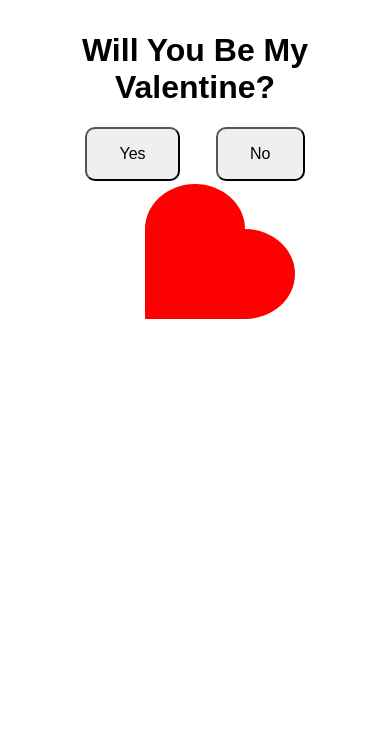
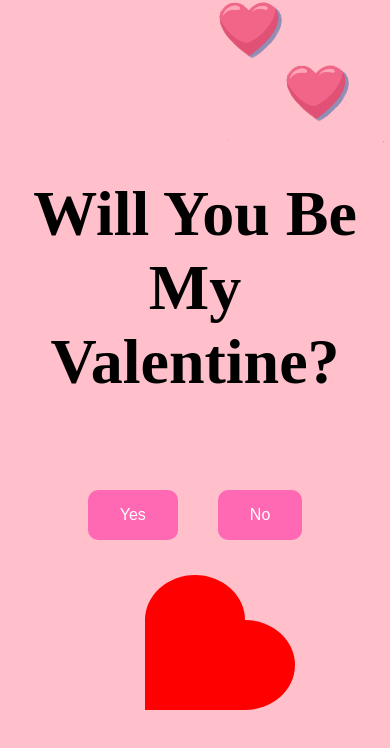
Before and after one commit to TyBryson03/Practice, a plain HTML site: page valentines.html in a window 390 px wide. Drawn offline with Linux system fonts and the light colour scheme.

Commit message:
website skeleton, falling hearts and title test for iphone

```diff
--- a/script.js
+++ b/script.js
@@ -29,4 +29,33 @@ window.onload = function() {
     alert("Aww, come on! Give it a second thought...");
     // Could relocate the "No" button or do something else quirky
   });
+  createFallingHearts(40);
+
 };
+
+function createFallingHearts(count) {
+    const heartsContainer = document.getElementById("heartsBackground");
+    console.log("heartsContainer is:", heartsContainer);
+
+  if (!heartsContainer) {
+    // If you see this, the ID is still not matching or the HTML isn't loaded
+    console.error("Could not find heartsBackground element!");
+    return;
+  }
+    for (let i = 0; i < count; i++) {
+      // 1) Create a new div
+      const heart = document.createElement("div");
+      heart.classList.add("falling-heart");
+
+      // 2) Random left position from 0% to 100%
+      const leftPos = Math.random() * 100;
+      heart.style.left = `${leftPos}%`;
+
+      // 3) Random delay from 0s to 5s (so they don't all fall at once)
+      const delay = Math.random() * 10;
+      heart.style.animationDelay = `${delay}s`;
+
+      // 4) Append to the container
+      heartsContainer.appendChild(heart);
+    }
+}
--- a/style.css
+++ b/style.css
@@ -1,7 +1,18 @@
-/* style.css */
+/*
+  =========================================
+  1) GLOBAL / BODY
+  =========================================
+*/
+body {
+    margin: 0;
+    padding: 0;
+    font-family: 'Lobster';
+    overflow-x: hidden;
+    font-size: xx-large;  /* Prevent horizontal scroll if hearts appear off-screen */
+  }
 
-/* Make the page fill the screen with a white background */
-body.blank-page {
+  /* If you still need the 'blank-page' style for your index.html, it stays here: */
+  body.blank-page {
     background-color: #fff;
     margin: 0;
     padding: 0;
@@ -11,20 +22,79 @@ body.blank-page {
     align-items: center;
   }
 
-  /* Center content in the middle of the page */
   .center-content {
     text-align: center;
   }
-/* -- Valentines Page Styles -- */
-.valentines-container {
-    text-align: center;
-    margin-top: 2rem;
-    font-family: Arial, sans-serif;
+
+  /*
+    =========================================
+    2) HEARTS BACKGROUND
+    =========================================
+  */
+  /* NEW container for the pink background + falling hearts */
+  .hearts-background {
+    position: relative;
+    width: 100%;
+    min-height: 100vh;
+    background-color: #ffc0cb; /* light pink, or your choice */
+    overflow: hidden;
+  }
+
+  /* Each falling heart is a simple div with a background image */
+  .falling-heart {
+    position: absolute;
+    top: -100%;
+    width: 500px;
+    height: 500px;
+
+    /* If you're using a background image: */
+    background-image: url("photos/falling-heart.png");
+    background-size: contain;
+    background-repeat: no-repeat;
+    background-position: center;
+
+    /* Animation */
+    animation: fall 8s linear infinite;
+  }
+
+  @keyframes fall {
+    0% {
+      top: -100%;
+      opacity: 1;
+    }
+    80% {
+      opacity: 1;
+    }
+    100% {
+      top: 110%; /* goes off bottom of screen */
+      opacity: 0;
+    }
+  }
+
+
+
+  /*
+    =========================================
+    3) VALENTINE CONTAINER
+    =========================================
+  */
+  .valentines-container {
+
+    display: flex;               /* enables flex layout */
+    flex-direction: column;      /* stack items vertically (title, buttons, heart) */
+    justify-content: center;     /* center them along the vertical axis */
+    align-items: center;         /* center them along the horizontal axis */
+    min-height: 100vh;           /* ensure it takes the full browser height */
+    position: relative;          /* keep your z-index if needed */
+    z-index: 1;
+    text-align: center;          /* optional: keep text centered */
+    margin: 0;                   /* remove default margin if any */
+    padding: 0;
   }
 
   /* Button Row */
   .button-row {
-    margin: 1rem 0;
+    margin: 3rem 0;
   }
   .button-row button {
     margin: 0 1rem;
@@ -32,9 +102,20 @@ body.blank-page {
     font-size: 1rem;
     border-radius: 10px;
     cursor: pointer;
+    border: none;          /* remove default border */
+    background-color: #ff69b4;
+    color: #fff;
+    transition: background-color 0.3s ease;
+  }
+  .button-row button:hover {
+    background-color: #ff85c3; /* lighten on hover if desired */
   }
 
-  /* The Heart (CSS-based) */
+  /*
+    =========================================
+    4) INTERACTIVE HEART (Yes button effect)
+    =========================================
+  */
   .heart {
     width: 100px;
     height: 90px;
@@ -65,17 +146,19 @@ body.blank-page {
     top: 0;
   }
 
-  /* Final Page Styles */
+  /*
+    =========================================
+    5) FINAL PAGE CONTAINER (hidden at first)
+    =========================================
+  */
   .final-container {
     text-align: center;
-    font-family: Arial, sans-serif;
     padding: 2rem;
-  }
-
-  /* Semi-opaque background for the final page */
-  .final-container {
-    background-color: rgba(255, 192, 203, 0.3); /* pinkish + opacity */
+    /* Semi-opaque pink overlay */
+    background-color: rgba(255, 192, 203, 0.3);
     min-height: 100vh;
+    position: relative;
+    z-index: 1; /* So it also floats above the falling hearts */
   }
 
   .final-message h2 {
@@ -87,7 +170,7 @@ body.blank-page {
     margin-bottom: 2rem;
   }
 
-  /* Photo gallery can be a simple horizontal or vertical list */
+  /* Photo gallery layout */
   .photo-gallery {
     display: flex;
     flex-wrap: wrap;
--- a/valentines.html
+++ b/valentines.html
@@ -7,7 +7,13 @@
   <link rel="stylesheet" href="style.css" />
 </head>
 <body>
-  <!-- Main Container -->
+
+  <!-- A container that provides the pink background and the falling hearts -->
+  <div class="hearts-background" id="heartsBackground">
+
+
+
+    <!-- Main Valentine Container -->
     <div class="valentines-container" id="valentinesContainer">
       <h1>Will You Be My Valentine?</h1>
 
@@ -16,7 +22,7 @@
         <button id="noBtn">No</button>
       </div>
 
-    <!-- Heart (you can swap in an <img> if you want a real heart image) -->
+      <!-- Interactive Heart (the one that inflates on "Yes") -->
       <div class="heart" id="heart"></div>
     </div>
 
@@ -32,8 +38,9 @@
         <img src="photos/pic1.jpg" alt="Us 1" />
         <img src="photos/pic2.jpg" alt="Us 2" />
         <img src="photos/pic3.jpg" alt="Us 3" />
-      <!-- etc... -->
       </div>
+    </div>
+
   </div>
 
   <script src="script.js"></script>
```
Also changed, not shown: photos/falling-heart.png (added), 2 other files. Lines whose indentation alone changed are shown as unchanged.
